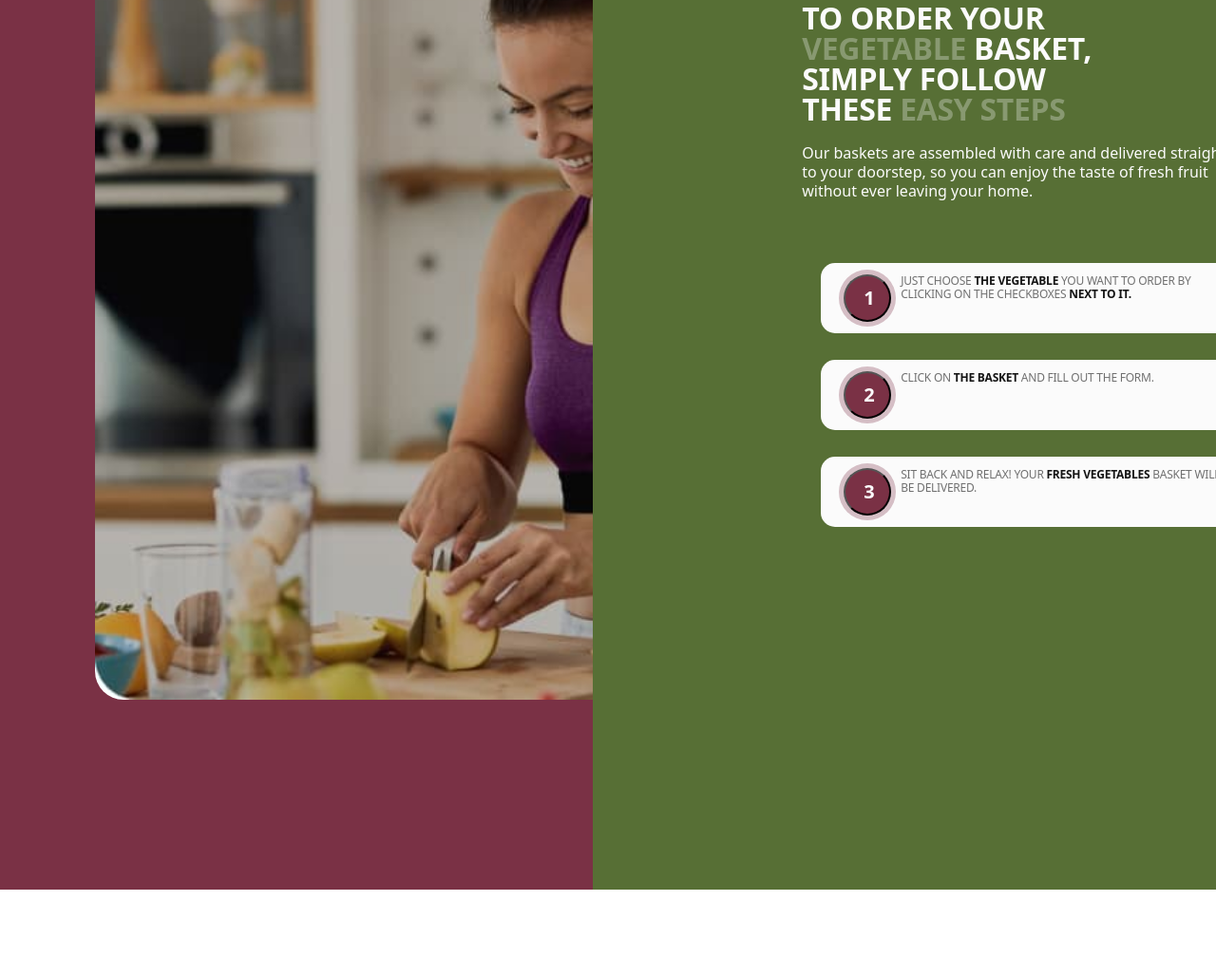
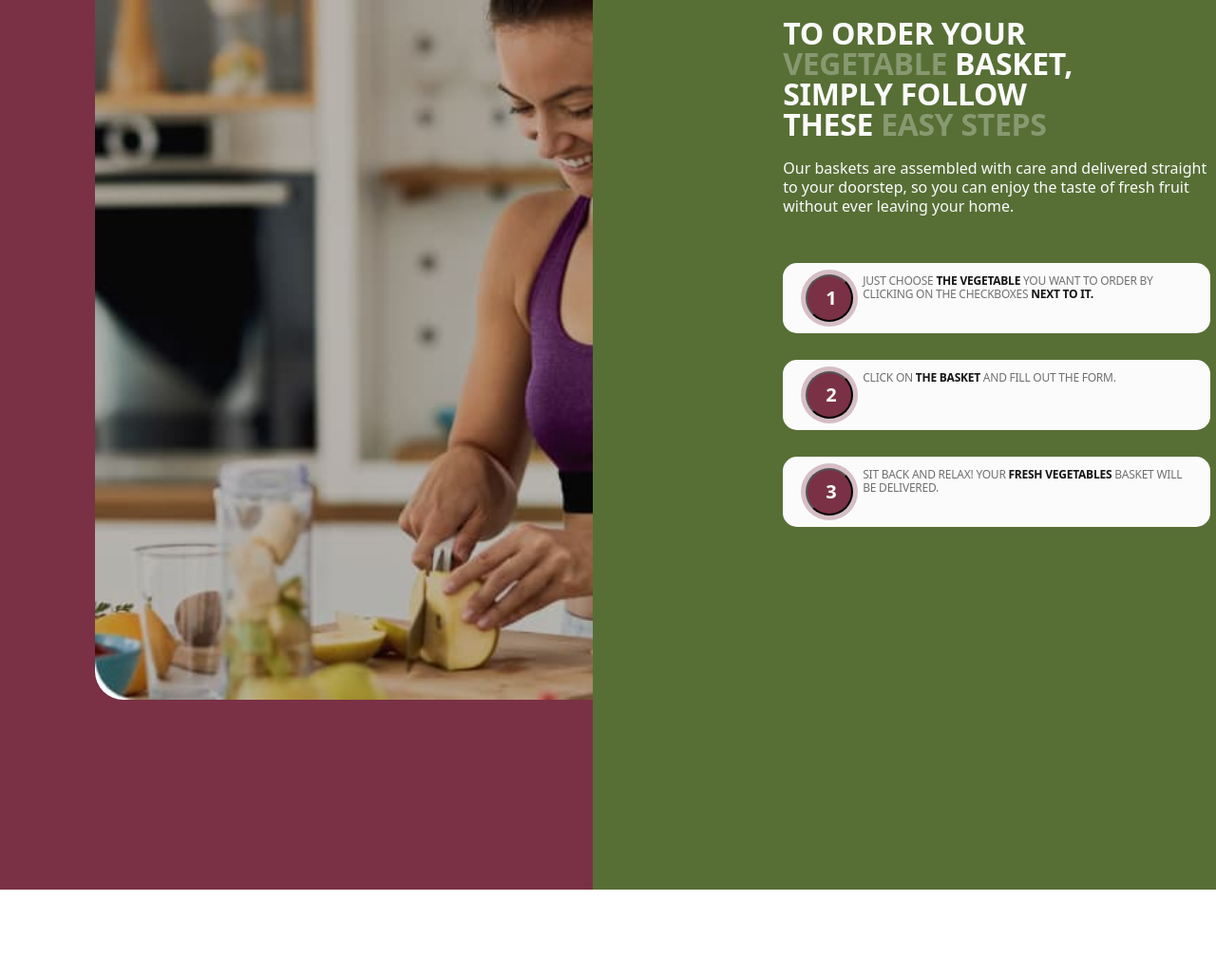
Before and after one commit to Demostar80/team-project-23, a website built with Vite: page src/index.html in a window 1280 px wide. Shown: the part 1415-2443 px from the top of the page at 95% size. Built offline with nearby package versions, Linux system fonts and the light colour scheme.

Commit message:
Updaete how it worcs css

```diff
--- a/src/css/how-it-works.css
+++ b/src/css/how-it-works.css
@@ -6,7 +6,7 @@ image {
 }
 .container {
    min-width: 320px;
-   padding: 0px;
+   padding: 0px 15px;
    margin: 0 auto;
    max-width: 1280px;
    align-items: center;
@@ -72,7 +72,7 @@ image {
 
    .container {
       min-width: 320px;
-      padding: 0px;
+      padding: 0px 15px;
       margin: 0 auto;
       max-width: 1280px;
       align-items: center;
@@ -117,7 +117,8 @@ image {
       flex-wrap: wrap;
       align-items: center;
       counter-reset: my-counter;
-
+      margin: 0;
+      padding: 0;
       list-style: none;
 
 
```
